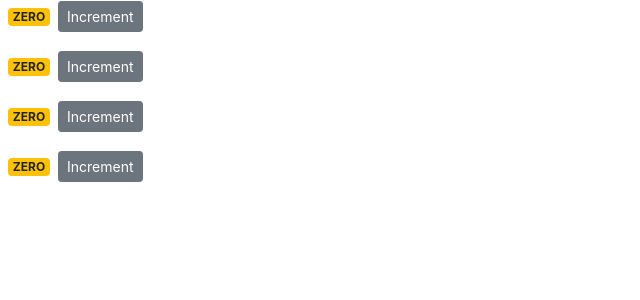
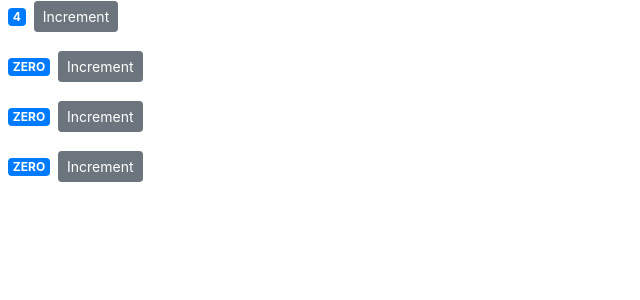
Before and after one commit to sjeon466/react-counter-app, a React (Create React App) app: page / in a window 1280 px wide. Shown: the top 300 px of the page, without its empty margins (0-640 px from the left). Built offline with nearby package versions, Linux system fonts and the light colour scheme.

Commit message:
implement passing value to counter

```diff
--- a/src/components/counter.jsx
+++ b/src/components/counter.jsx
@@ -2,12 +2,12 @@
 
 class Counter extends Component {
   state = {
-    count: 0,
+    value: this.props.value,
     tags: []
   };
 
   renderTags() {
-    //if (this.state.tags.length === 0) return <p>there are no tags!</p>;
+    //if (this.state.tags.length === 0) return <p>there are no tags</p>;
     return (
       <ul>
         {" "}
@@ -33,15 +33,16 @@
 
   handleIncrement = () => {
     console.log("increment clicked", this);
-    this.setState({ count: this.state.count + 1 });
+    this.setState({ value: this.state.count + 1 });
   };
 
   formatCount() {
-    if (this.state.count === 0) return "ZERO";
-    return this.state.count;
+    if (this.state.value === 0) return "ZERO";
+    return this.state.value;
   }
 
   render() {
+    //console.log("props", this.props);
     return (
       <div>
         <span className={this.getBadgeClasses()}>{this.formatCount()}</span>
--- a/src/components/counters.jsx
+++ b/src/components/counters.jsx
@@ -14,7 +14,7 @@
     return (
       <div>
         {this.state.counters.map(counter => (
-          <Counter key={counter.id} />
+          <Counter key={counter.id} value={counter.value} />
         ))}
       </div>
     );
```
